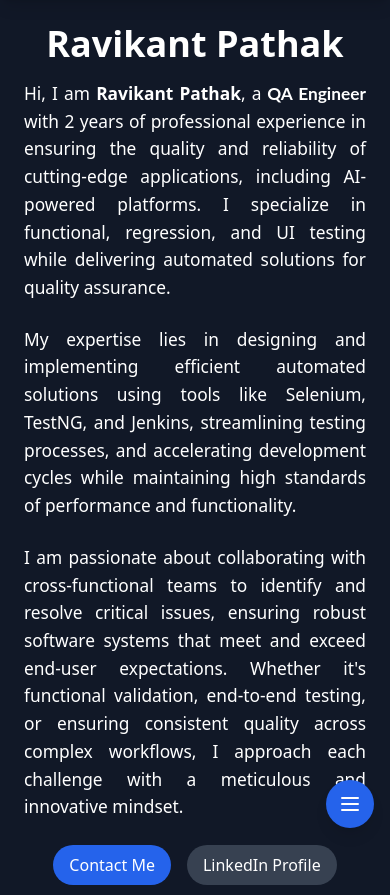
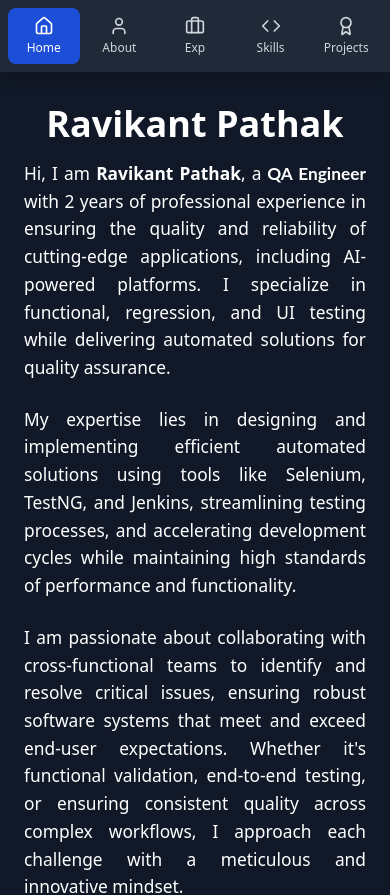
Before and after one commit to deadPoolCloud/ravikant-portfolio, a React (Create React App) app: page / in a window 390 px wide. Shown: the top 895 px of the page. Built offline with nearby package versions, Linux system fonts and the light colour scheme.

Commit message:
fixed text alighnment

```diff
--- a/src/App.js
+++ b/src/App.js
@@ -1,11 +1,10 @@
 import React, { useState, useEffect } from 'react';
 import {
-  Home, User, Briefcase, Code, Award, Menu, X
+  Home, User, Briefcase, Code, Award
 } from 'lucide-react';
 
 function App() {
   const [activeSection, setActiveSection] = useState('home');
-  const [isMobileMenuOpen, setIsMobileMenuOpen] = useState(false);
   const [isMobile, setIsMobile] = useState(false);
 
   // Responsive check
@@ -19,43 +18,46 @@ function App() {
     return () => window.removeEventListener('resize', checkMobile);
   }, []);
 
-  // Mobile menu toggle
-  const toggleMobileMenu = () => {
-    setIsMobileMenuOpen(!isMobileMenuOpen);
-  };
+  // Navigation Button Component for Mobile
+  const MobileNavButton = ({ icon: Icon, section, label }) => (
+    <button
+      className={`flex flex-col items-center justify-center p-2 rounded-lg transition-all
+        ${activeSection === section
+          ? 'bg-blue-700 text-white'
+          : 'hover:bg-blue-600 hover:text-white text-gray-300'
+        }`}
+      onClick={() => setActiveSection(section)}
+    >
+      <Icon size={20} className="mb-1" />
+      <span className="text-xs">{label}</span>
+    </button>
+  );
 
-  // Navigation Button Component
-  const NavButton = ({ icon: Icon, section, label }) => (
+  // Navigation Button Component for Desktop
+  const DesktopNavButton = ({ icon: Icon, section, label }) => (
     <button
-      className={`flex items-center justify-center p-2 rounded-lg transition-all transform
+      className={`flex items-center p-2 rounded-lg transition-all
         ${activeSection === section
-          ? 'bg-blue-700 text-white scale-105'
+          ? 'bg-blue-700 text-white'
           : 'hover:bg-blue-600 hover:text-white text-gray-300'
-        }
-        ${isMobile ? 'w-full' : ''}`}
-      onClick={() => {
-        setActiveSection(section);
-        setIsMobileMenuOpen(false);
-      }}
+        }`}
+      onClick={() => setActiveSection(section)}
     >
-      <Icon size={20} />
-      {!isMobile && <span className="ml-2 text-base">{label}</span>}
+      <Icon className="mr-2" size={20} />
+      <span className="text-base">{label}</span>
     </button>
   );
 
   // Render Mobile Navigation
   const renderMobileNavigation = () => (
-    <nav
-      className={`fixed top-0 left-0 w-full bg-gray-800 z-50 shadow-lg transition-all duration-300
-        ${isMobileMenuOpen ? 'translate-y-0' : '-translate-y-full'}`}
-    >
+    <nav className="fixed top-0 left-0 w-full bg-gray-800 z-50 shadow-lg">
       <div className="container mx-auto">
         <div className="grid grid-cols-5 gap-1 p-2">
-          <NavButton icon={Home} section="home" label="Home" />
-          <NavButton icon={User} section="about" label="About" />
-          <NavButton icon={Briefcase} section="experience" label="Exp" />
-          <NavButton icon={Code} section="skills" label="Skills" />
-          <NavButton icon={Award} section="projects" label="Projects" />
+          <MobileNavButton icon={Home} section="home" label="Home" />
+          <MobileNavButton icon={User} section="about" label="About" />
+          <MobileNavButton icon={Briefcase} section="experience" label="Exp" />
+          <MobileNavButton icon={Code} section="skills" label="Skills" />
+          <MobileNavButton icon={Award} section="projects" label="Projects" />
         </div>
       </div>
     </nav>
@@ -66,11 +68,11 @@ function App() {
     <nav className="bg-gray-800 shadow-md p-4">
       <div className="container mx-auto flex justify-center items-center">
         <div className="space-x-4 flex">
-          <NavButton icon={Home} section="home" label="Home" />
-          <NavButton icon={User} section="about" label="About" />
-          <NavButton icon={Briefcase} section="experience" label="Experience" />
-          <NavButton icon={Code} section="skills" label="Skills" />
-          <NavButton icon={Award} section="projects" label="Projects" />
+          <DesktopNavButton icon={Home} section="home" label="Home" />
+          <DesktopNavButton icon={User} section="about" label="About" />
+          <DesktopNavButton icon={Briefcase} section="experience" label="Experience" />
+          <DesktopNavButton icon={Code} section="skills" label="Skills" />
+          <DesktopNavButton icon={Award} section="projects" label="Projects" />
         </div>
       </div>
     </nav>
@@ -337,6 +339,7 @@ function App() {
     }
   };
 
+
   return (
     <div
       className="min-h-screen bg-gray-900 text-gray-300 flex flex-col overflow-x-hidden"
@@ -349,16 +352,10 @@ function App() {
       {/* Conditional Navigation Rendering */}
       {isMobile ? (
         <>
-          <div className="flex-grow overflow-y-auto pb-20">
+          {renderMobileNavigation()}
+          <div className="flex-grow overflow-y-auto pt-20">
             {renderSection()}
           </div>
-          {renderMobileNavigation()}
-          <button
-            onClick={toggleMobileMenu}
-            className="fixed bottom-4 right-4 bg-blue-600 text-white p-3 rounded-full z-50 shadow-lg"
-          >
-            {isMobileMenuOpen ? <X size={24} /> : <Menu size={24} />}
-          </button>
         </>
       ) : (
         <>
@@ -370,11 +367,10 @@ function App() {
       )}
 
       <footer className="bg-gray-800 p-4 text-center">
-        <p className="text-gray-400 text-sm">© 2024 Ravikant Pathak. All Rights Reserved.</p>
+        <p className="text-gray-400 text-sm">© 2024 Portfolio. All Rights Reserved.</p>
       </footer>
     </div>
   );
-
 }
 
 export default App;
```
